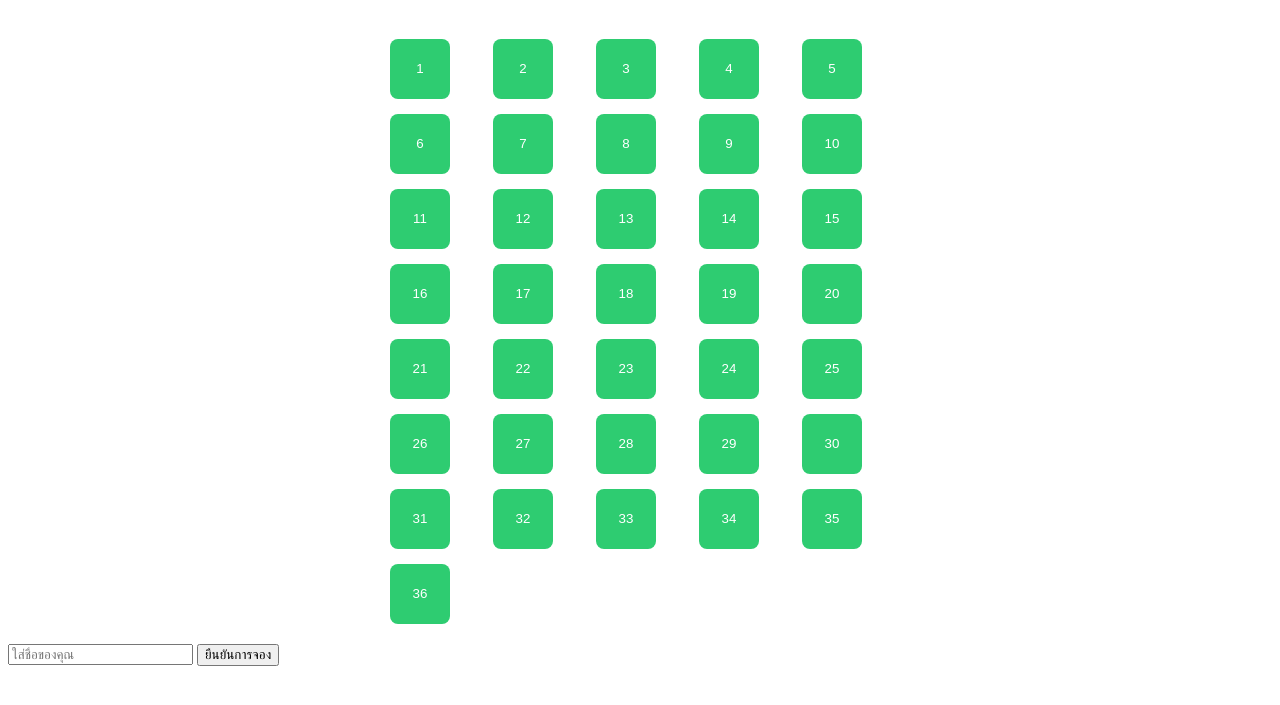
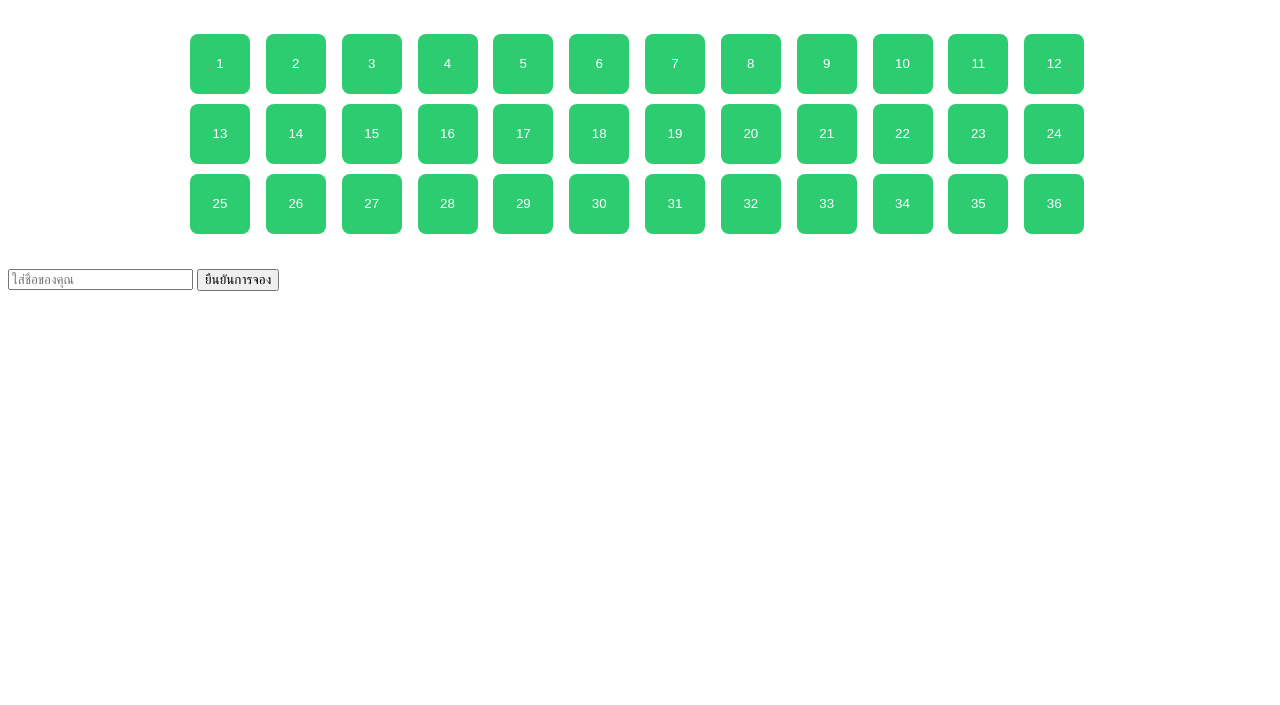
Before and after one commit to abcdefgh-jkl-nop/Seats-booking, a plain HTML site: page index.html in a window 1280 px wide. Shown: the part 61-766 px from the top of the page. Drawn offline with Linux system fonts and the light colour scheme; no server answers.

Commit message:
Update style.css

```diff
--- a/style.css
+++ b/style.css
@@ -1,13 +1,16 @@
 /* style.css */
 .grid-container {
-    display: grid;
-    grid-template-columns: repeat(5, 1fr); /* สมมติว่ามี 5 คอลัมน์ */
-    gap: 15px;
-    padding: 20px;
-    max-width: 500px;
-    margin: 0 auto;
+    display: grid;/* แถวละ12ที่นั่ง(มาจาก3คน*4กลุ่ม)*/
+    grid-template-columns: repeat(12, 1fr); /* สมมติว่ามี 5 คอลัมน์ */
+    gap: 10px;/* เพิ่มระยะห่างพิเศษระหว่างกลุ่มที่ 3,6,9เพื่อให้ดูแยกเป็น4กลุ่มชัดเจน*/
+    padding: 15px;
+    max-width: 900px;/*ขยายตวามกว้างหน้าจอให้รองรับ12ที่นั่ง*/
+    margin:  20px auto;
 }
-
+/*ถ้าอยากให้เว้นช่องว่างระหว่างกลุ่ม3ที่นั่งให้ชัดขึ้น(optionเสริม)*/
+.seat: nth-child(3n) {
+    margin-right: 20px;
+}
 .seat {
     width: 60px;
     height: 60px;
```
